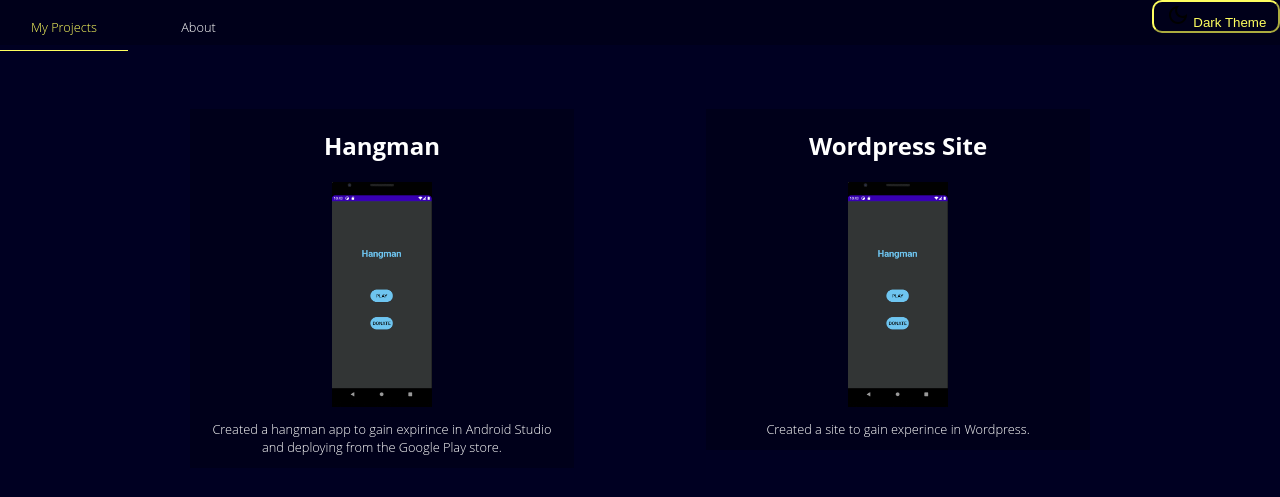
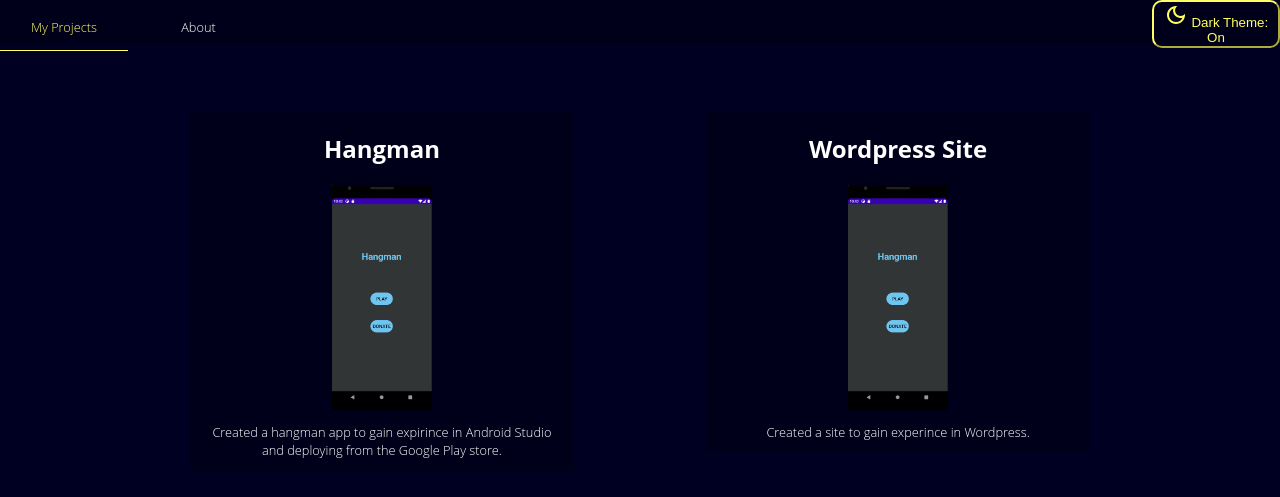
Before and after one commit to matt-chap/matt-chap.github.io, a Jekyll site: the page built from index.html, in a window 1280 px wide. Shown: the top 497 px of the page. Built offline with Jekyll 4.4.1, drawn with Linux system fonts in a browser that asks for light colours.

Commit message:
SVG color change and format

```diff
--- a/_includes/navigation.html
+++ b/_includes/navigation.html
@@ -6,7 +6,9 @@
   {% endfor %}
 
   <button id="btn_theme" onClick={toggleThemeType()}>
-    <img id="btn_theme_img" src="assets/images/icons/dark_mode_black_24dp.svg"/>
-    <span id="btn_theme_txt">Dark Theme</span>
+    <svg id="btn_theme_svg">
+      <use id="btn_theme_svg_src" href="assets/images/icons/modes.svg#dark_mode" />
+    </svg>
+    <span id="btn_theme_txt">Dark Theme: On</span>
   </button>
 </nav>
--- a/_sass/nav/nav.scss
+++ b/_sass/nav/nav.scss
@@ -21,3 +21,9 @@
   @include fluid-type(width, 600px, 1200px, 30vw, 10vw);
   float: right;
 }
+
+#btn_theme_svg {
+  height: 24px;
+  width: 24px;
+  fill: $header_text_color;
+}
--- a/assets/js/global_functions.js
+++ b/assets/js/global_functions.js
@@ -1,13 +1,12 @@
 const toggleThemeType = () => {
     let btn_theme_txt = document.getElementById("btn_theme_txt");
-    let btn_theme_img = document.getElementById("btn_theme_img");
+    let btn_theme_svg_src = document.getElementById("btn_theme_svg_src"); //TODO: fix svg switch
 
-    if (btn_theme_txt.textContent === "Light Theme"){
-        btn_theme_txt.textContent = "Dark Theme";
-        btn_theme_img.src = "assets/images/icons/dark_mode_black_24dp.svg";
+    if (btn_theme_txt.textContent === "Dark Theme: Off"){
+        btn_theme_txt.textContent = "Dark Theme: On";
+        btn_theme_svg_src.href = "assets/images/icons/modes.svg#dark_mode";
     }else{
-        btn_theme_txt.textContent = "Light Theme";
-        btn_theme_img.src = "assets/images/icons/light_mode_black_24dp.svg";
+        btn_theme_txt.textContent = "Dark Theme: Off";
+        btn_theme_svg_src.href = "assets/images/icons/modes.svg#light_mode";
     }
-
 }
```
Also changed, not shown: assets/images/icons/modes.svg (added), 8 other files.
